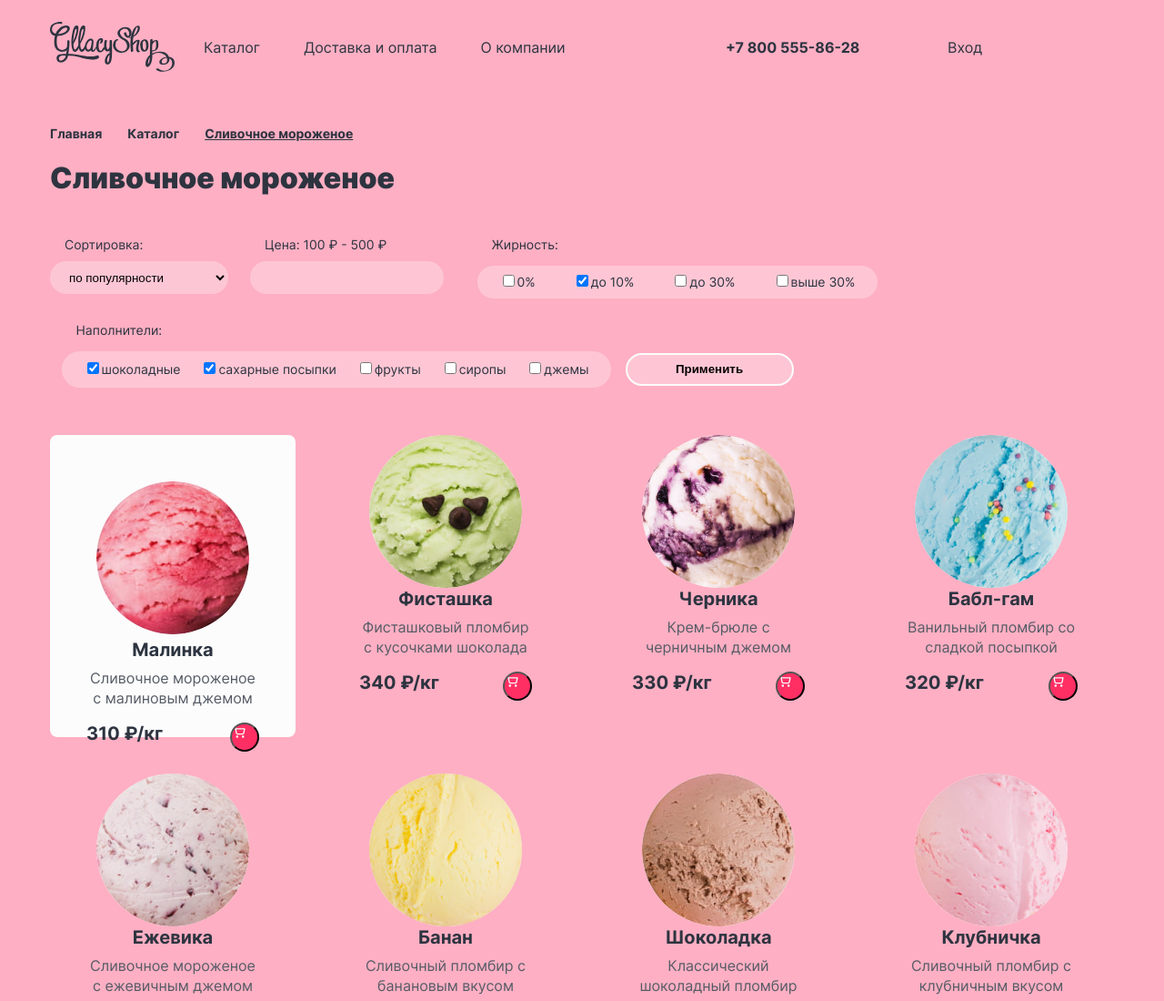
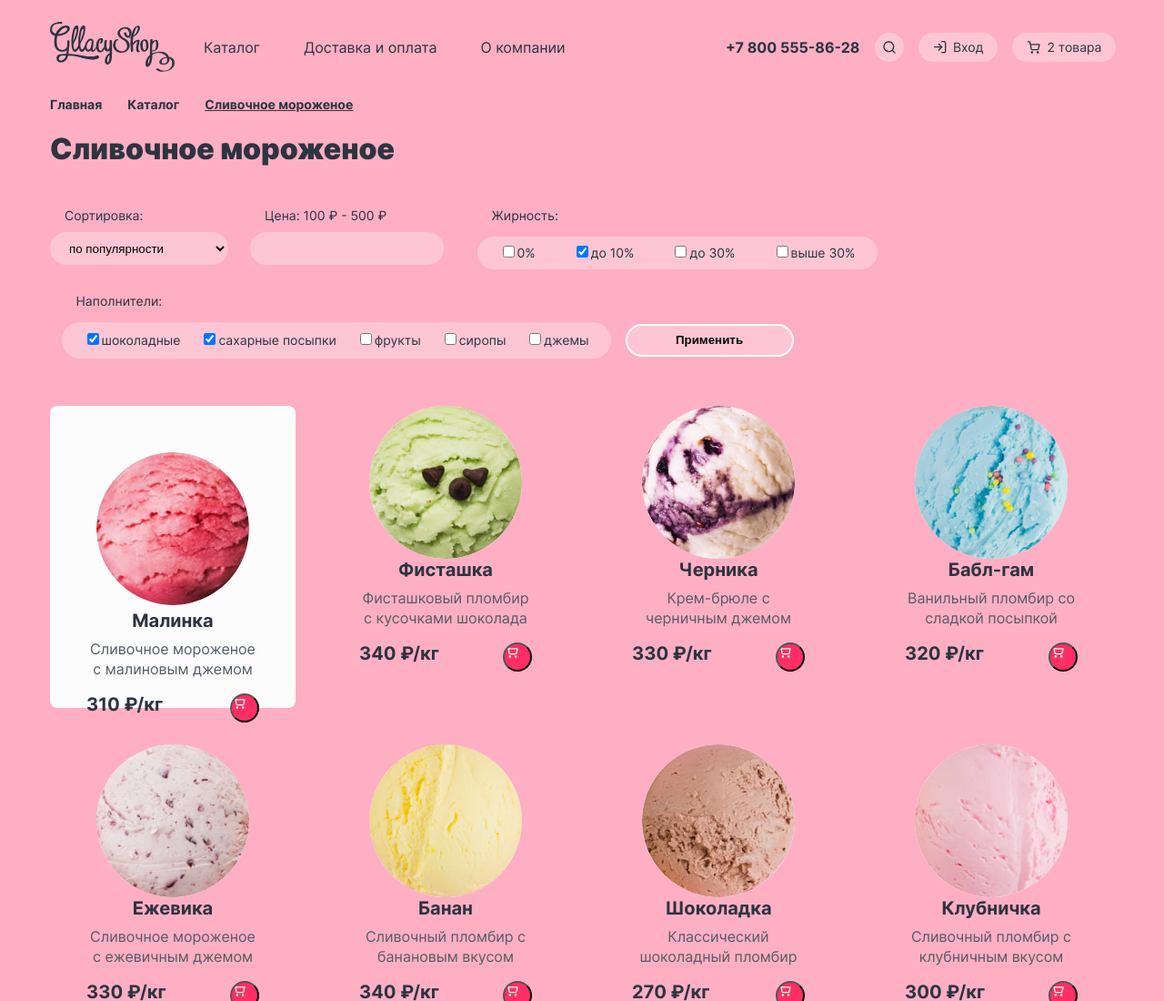
Before and after one commit to htmlacademy-htmlcss/1359263-gllacy-36, a plain HTML site: page catalog.html in a window 1280 px wide. Shown: the top 1100 px of the page at 91% size. Drawn offline with Linux system fonts and the light colour scheme.

Commit message:
updated header

```diff
--- a/catalog.html
+++ b/catalog.html
@@ -9,7 +9,7 @@
 
   <body>
     <div class="block-center">
-      <header class="block-space-less">
+      <header>
         <nav class="navigation block-left">
           <div class="block-display">
             <h1 class="visually-hidden">Глейси - магазин по продаже мороженого собственного производствас</h1>
@@ -32,16 +32,31 @@
             <a class="phone-header" href="tel:+78005558628">+7 800 555-86-28</a>
             <ul class="navigation-list navigation-user">
               <li class="navigation-item">
-                <a class="navigation-link" href="#">
+                <a class="navigation-link navigation-user__link navigation-user__search" href="#">
+                  <svg class="navigation-icon" xmlns="http://www.w3.org/2000/svg" width="16" height="16" aria-hidden="true" focusable="false">
+                    <path fill="#2D3440" fill-rule="evenodd"
+                      d="M2.66329 7.33008c0-2.57733 2.08934-4.66667 4.66667-4.66667s4.66664 2.08934 4.66664 4.66667c0 1.25727-.4972 2.39842-1.3057 3.23752a.67092.67092 0 0 0-.1234.1235c-.83915.8085-1.98028 1.3056-3.23754 1.3056-2.57733 0-4.66667-2.08929-4.66667-4.66662ZM11.0751 12.018c-1.0265.8211-2.32848 1.3121-3.74514 1.3121-3.31371 0-6-2.6863-6-6.00002 0-3.31371 2.68629-6 6-6 3.31374 0 6.00004 2.68629 6.00004 6 0 1.41668-.491 2.71872-1.3121 3.74512l2.4501 2.4501c.2604.2604.2604.6825 0 .9429-.2603.2603-.6825.2603-.9428 0l-2.4501-2.4502Z"
+                      clip-rule="evenodd" />
+                  </svg>
                   <span class="visually-hidden">Поиск</span>
                 </a>
               </li>
               <li class="navigation-item">
-                <a class="navigation-link navigation-link-account" href="#">Вход</a>
+                <a class="navigation-link navigation-link-login navigation-user__link" href="#">
+                  <svg class="navigation-icon" xmlns="http://www.w3.org/2000/svg" width="16" height="16" aria-hidden="true" focusable="false">
+                    <path fill="#2D3440" fill-rule="evenodd"
+                      d="M9 1.66667C9 1.29848 9.29848 1 9.66667 1h2.66663a1.9997 1.9997 0 0 1 1.4142.58579A1.9999 1.9999 0 0 1 14.3333 3v9.3333c0 .5305-.2107 1.0392-.5858 1.4142-.375.3751-.8837.5858-1.4142.5858H9.66667c-.36819 0-.66667-.2984-.66667-.6666 0-.3682.29848-.6667.66667-.6667h2.66663c.1768 0 .3464-.0702.4714-.1953A.66635.66635 0 0 0 13 12.3333V3a.66637.66637 0 0 0-.1953-.4714.66662.66662 0 0 0-.4714-.19527H9.66667C9.29848 2.33333 9 2.03486 9 1.66667ZM5.86189 3.86193c.26035-.26035.68246-.26035.94281 0l3.3291 3.3291a.6892.6892 0 0 1 .0486.05313.6624.6624 0 0 1 .0804.12379c.0451.08986.0705.19132.0705.29872 0 .10862-.0259.21118-.072.30179a.6671.6671 0 0 1-.0737.11432.66753.66753 0 0 1-.0541.05978L6.8047 11.4714c-.26035.2604-.68246.2604-.94281 0-.26035-.2603-.26035-.6825 0-.9428l2.19526-2.19527H1.66667C1.29848 8.33333 1 8.03486 1 7.66667S1.29848 7 1.66667 7h6.39048L5.86189 4.80474c-.26035-.26035-.26035-.68246 0-.94281Z"
+                      clip-rule="evenodd" />
+                  </svg>
+                  Вход
+                </a>
               </li>
               <li class="navigation-item">
-                <a class="navigation-link navigation-link-account" href="#">
-                  <span class="visually-hidden">Корзина</span>
+                <a class="navigation-link navigation-link-login navigation-user__link" href="#">
+                  <svg class="navigation-icon" xmlns="http://www.w3.org/2000/svg" width="15" height="14" aria-hidden="true" focusable="false">
+                    <path fill="#2D3440" fill-rule="evenodd" d="M1.16667.25C.79847.25.5.54848.5.91667c0 .36819.29848.66666.66667.66666h1.77127l.46743 2.33539a.66396.66396 0 0 0 .01063.0531l.96738 4.83333.00012.00056a1.82553 1.82553 0 0 0 1.81833 1.46909h5.62067c.4259.0065.8408-.1361 1.1727-.40327a1.82587 1.82587 0 0 0 .6458-1.06638l.001-.00499.9271-4.86144a.6669.6669 0 0 0-.1412-.54985.66678.66678 0 0 0-.5137-.24171H4.61072L4.1381.78583C4.07574.47426 3.80215.25 3.4844.25H1.16667Zm4.52431 8.29444L4.87759 4.4805h8.23081l-.7756 4.06686a.4923.4923 0 0 1-.1737.28555.4923.4923 0 0 1-.3181.10871v-.00013H6.19614v-.00012l-.01277.00025a.49218.49218 0 0 1-.4922-.39622l-.00019-.00096ZM4.55739 12.5054c0-.6879.55771-1.2457 1.24568-1.2457.68798 0 1.24569.5578 1.24569 1.2457 0 .688-.55771 1.2457-1.24569 1.2457-.68797 0-1.24568-.5577-1.24568-1.2457Zm6.37331 0c0-.6879.5577-1.2457 1.2457-1.2457.688 0 1.2457.5578 1.2457 1.2457 0 .688-.5577 1.2457-1.2457 1.2457-.688 0-1.2457-.5577-1.2457-1.2457Z" clip-rule="evenodd"/>
+                  </svg>
+                  2 товара
                 </a>
               </li>
             </ul>
```
